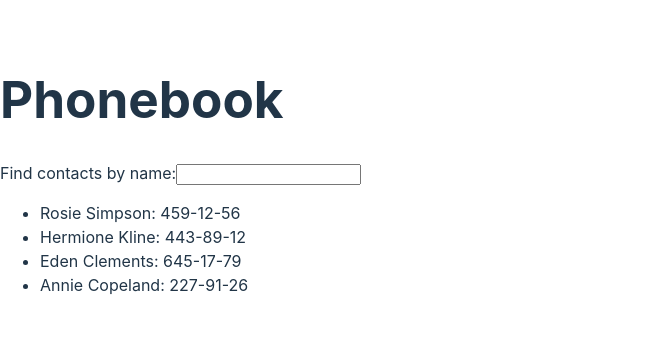
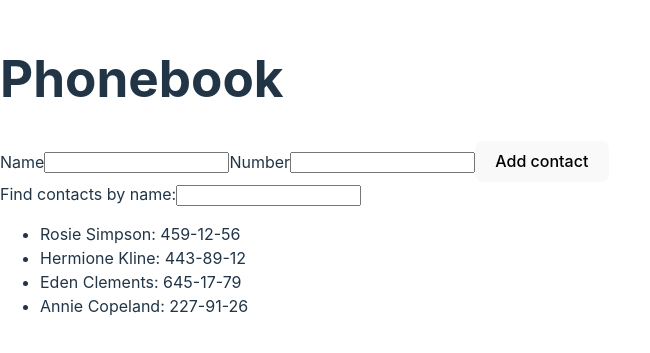
Before and after one commit to Alex9464/goit-react-hw-03, a React (Vite) app: page / in a window 1280 px wide. Shown: the part 225-578 px from the top of the page, without its empty margins (0-650 px from the left). Built offline with nearby package versions, Linux system fonts and the light colour scheme.

Commit message:
add contactForm

```diff
--- a/package.json
+++ b/package.json
@@ -10,8 +10,10 @@
     "preview": "vite preview"
   },
   "dependencies": {
+    "formik": "^2.4.6",
     "react": "^18.3.1",
-    "react-dom": "^18.3.1"
+    "react-dom": "^18.3.1",
+    "yup": "^1.6.1"
   },
   "devDependencies": {
     "@eslint/js": "^9.17.0",
--- a/src/App.jsx
+++ b/src/App.jsx
@@ -1,9 +1,11 @@
 import { useState } from 'react';
+import ContactForm from './components/ContactForm/ContactForm';
 import ContactList from './components/ContactList/ContactList';
 import SearchBox from './components/SearchBox/SearchBox';
+import { nanoid } from 'nanoid';
 
 const App = () => {
-  const [contacts] = useState([
+  const [contacts, setContacts] = useState([
     { id: 'id-1', name: 'Rosie Simpson', number: '459-12-56' },
     { id: 'id-2', name: 'Hermione Kline', number: '443-89-12' },
     { id: 'id-3', name: 'Eden Clements', number: '645-17-79' },
@@ -15,6 +17,18 @@ const App = () => {
     setFilter(value);
   };
 
+  const addContact = (name, number) => {
+    const duplicate = contacts.find(
+      (contact) => contact.name.toLowerCase() === name.toLowerCase()
+    );
+    if (duplicate) {
+      alert(`${name} is already in contacts.`);
+      return;
+    }
+    const newContact = { id: nanoid(), name, number };
+    setContacts((prevContacts) => [...prevContacts, newContact]);
+  };
+
   const filteredContacts = contacts.filter((contact) =>
     contact.name.toLowerCase().includes(filter.toLowerCase())
   );
@@ -22,6 +36,7 @@ const App = () => {
   return (
     <div>
       <h1>Phonebook</h1>
+      <ContactForm onAddContact={addContact} />
       <SearchBox filter={filter} onFilterChange={handleFilterChange} />
       <ContactList contacts={filteredContacts} />
     </div>
--- /dev/null
+++ b/src/components/ContactForm/ContactForm.jsx
@@ -0,0 +1,58 @@
+import { useFormik } from 'formik';
+import * as Yup from 'yup';
+
+const ContactForm = ({ onAddContact }) => {
+  const formik = useFormik({
+    initialValues: {
+      name: '',
+      number: '',
+    },
+    validationSchema: Yup.object({
+      name: Yup.string()
+        .min(3, 'Must be at least 3 characters')
+        .max(50, 'Must be 50 characters or less')
+        .required('Required'),
+      number: Yup.string()
+        .matches(/^\d{3}-\d{2}-\d{2}$/, 'Number must be in format XXX-XX-XX')
+        .required('Required'),
+    }),
+    onSubmit: (values, { resetForm }) => {
+      onAddContact(values.name, values.number);
+      resetForm();
+    },
+  });
+
+  return (
+    <form onSubmit={formik.handleSubmit}>
+      <label htmlFor="name">Name</label>
+      <input
+        id="name"
+        name="name"
+        type="text"
+        onChange={formik.handleChange}
+        onBlur={formik.handleBlur}
+        value={formik.values.name}
+      />
+      {formik.touched.name && formik.errors.name ? (
+        <div>{formik.errors.name}</div>
+      ) : null}
+
+      <label htmlFor="number">Number</label>
+      <input
+        id="number"
+        name="number"
+        type="text"
+        onChange={formik.handleChange}
+        onBlur={formik.handleBlur}
+        value={formik.values.number}
+      />
+      {formik.touched.number && formik.errors.number ? (
+        <div>{formik.errors.number}</div>
+      ) : null}
+
+      <button type="submit">Add contact</button>
+    </form>
+  );
+};
+
+export default ContactForm;
```
Also changed, not shown: 1 other file (tests, documents, lock files or other folders).
